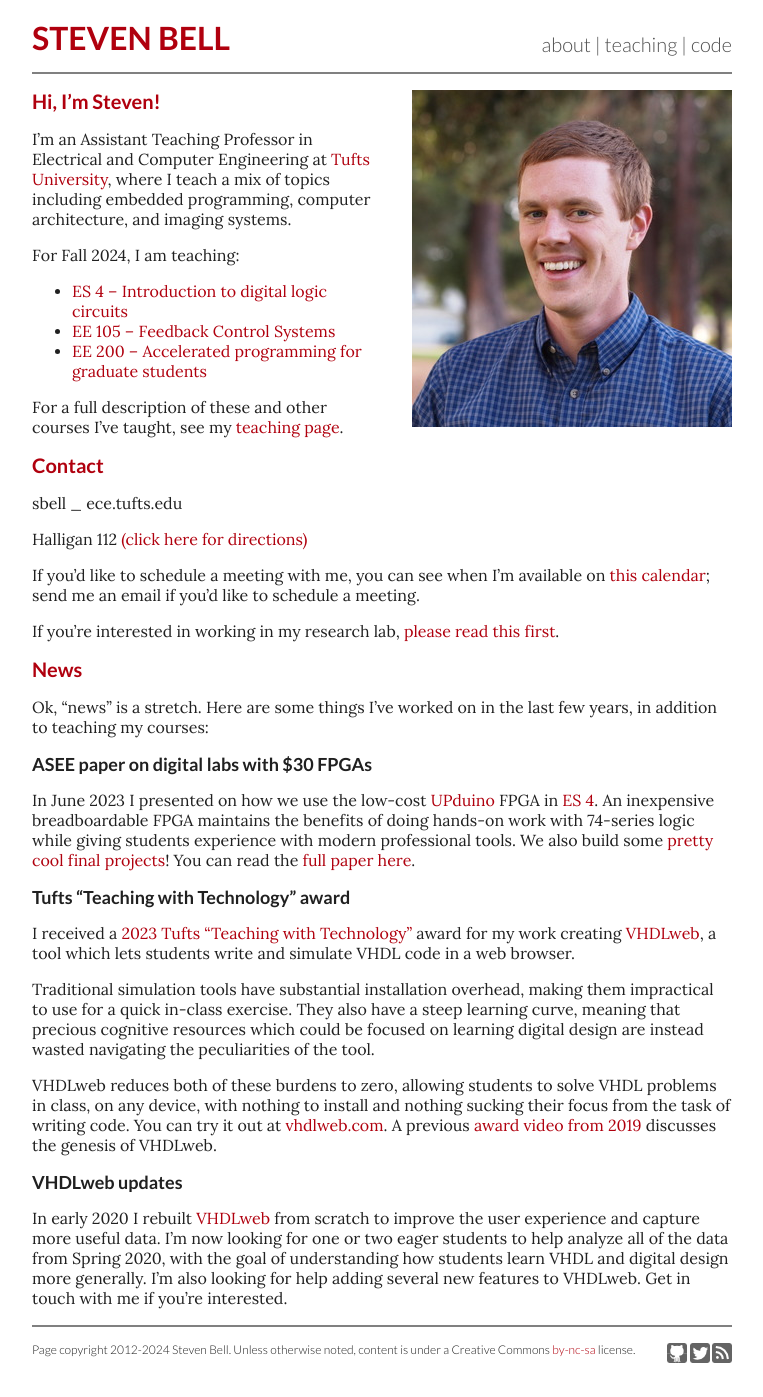
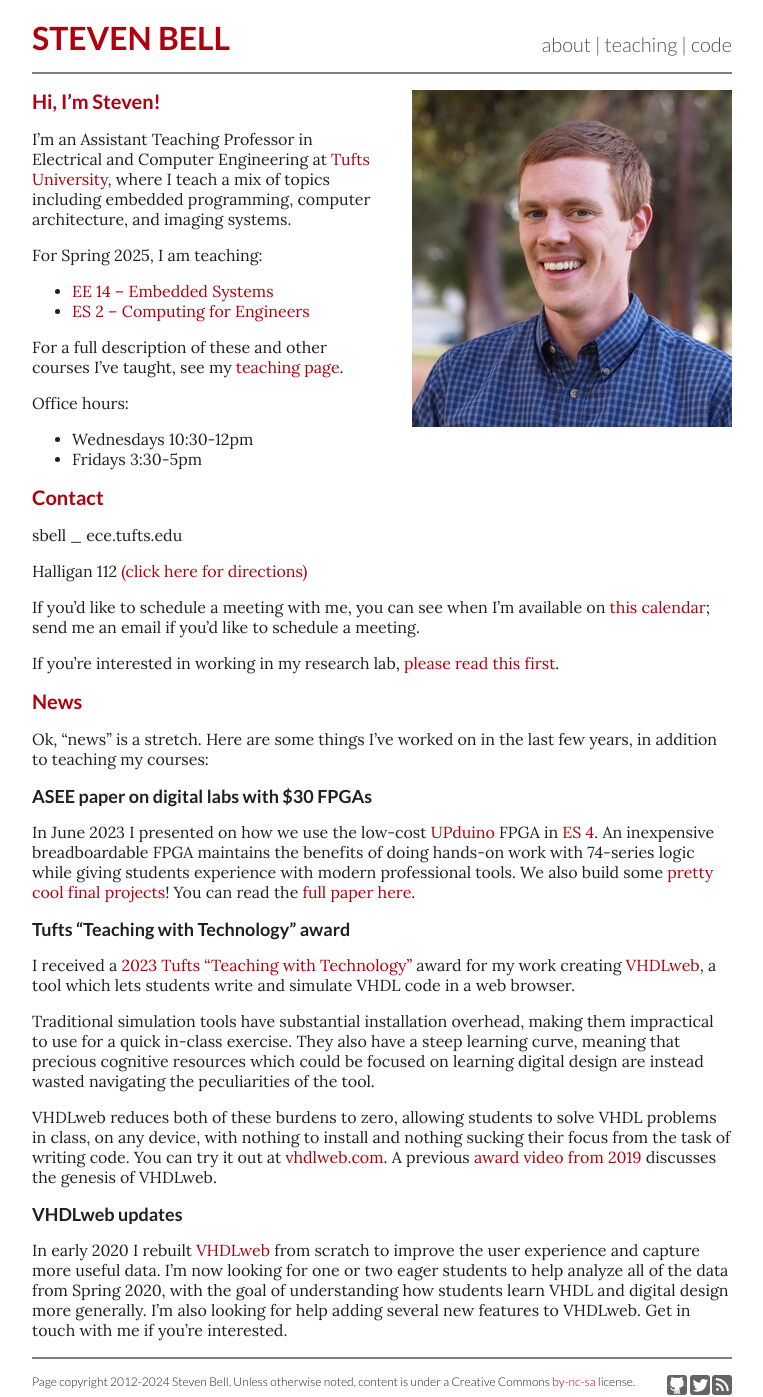
Before and after one commit to stevenbell/stevenbell.github.com, a Jekyll site: the page built from index.markdown, in a window 1280 px wide. Shown: the whole page, without its empty margins (258-1021 px from the left). Built offline with Jekyll 4.4.1, drawn with Linux system fonts in a browser that asks for light colours; before the commit the page ends 1365 px from its top, so only the background shows below that.

Commit message:
Update for spring 25

```diff
--- a/index.markdown
+++ b/index.markdown
@@ -8,12 +8,16 @@ title: Welcome
 
 I'm an Assistant Teaching Professor in Electrical and Computer Engineering at [Tufts University](http://engineering.tufts.edu/ece), where I teach a mix of topics including embedded programming, computer architecture, and imaging systems.
 
-For Fall 2024, I am teaching:
-* [ES 4 -- Introduction to digital logic circuits](http://www.ece.tufts.edu/es/4)
-* [EE 105 -- Feedback Control Systems](http://www.ece.tufts.edu/ee/105)
-* [EE 200 -- Accelerated programming for graduate students](http://www.ece.tufts.edu/ee/200)
+For Spring 2025, I am teaching:
+* [EE 14 -- Embedded Systems](http://www.ece.tufts.edu/ee/14)
+* [ES 2 -- Computing for Engineers](http://www.ece.tufts.edu/es/2)
 
 For a full description of these and other courses I've taught, see my [teaching page](teaching).
+
+Office hours:
+
+* Wednesdays 10:30-12pm
+* Fridays 3:30-5pm
 
 # Contact
 
```
